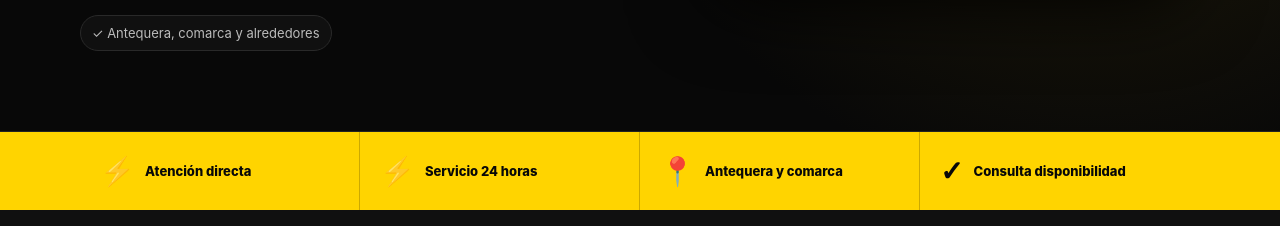
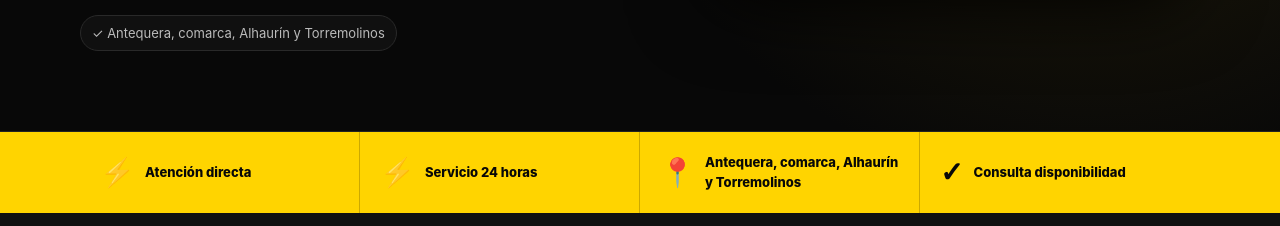
Before and after one commit to enriquefernandezquintana-tech/efe-electricista, a plain HTML site: page index.html in a window 1280 px wide. Shown: the part 726-952 px from the top of the page. Drawn offline with Linux system fonts and the light colour scheme.

Commit message:
Actualizar zonas visibles de la portada

```diff
--- a/index.html
+++ b/index.html
@@ -16,8 +16,8 @@
 <body>
 <header class="header"><div class="container nav"><a class="brand" href="#inicio" aria-label="Enrique Fernández Electricista, inicio"><span class="brand-mark">E<span>⚡</span>E</span><span class="brand-text"><strong>ENRIQUE FERNÁNDEZ</strong><small>ELECTRICISTA</small></span></a><button class="menu" aria-label="Abrir menú" aria-expanded="false">☰</button><nav class="links" aria-label="Navegación principal"><a href="#servicios">Servicios</a><a href="averias-electricas.html">Averías</a><a href="zonas-de-servicio.html">Zonas</a><a href="index.html#zonas">Localidades</a><a href="#opiniones">Google</a><a href="#contacto">Contacto</a></nav><a class="nav-call" href="tel:+34605403984">📞 Llamar</a></div></header>
 <main id="inicio">
-<section class="hero"><div class="container hero-grid"><div class="hero-copy"><div class="eyebrow">⚡ ELECTRICISTA 24 HORAS · ANTEQUERA Y COMARCA · ALHAURÍN · TORREMOLINOS</div><h1>Electricidad<br><span>sin complicaciones.</span></h1><p class="lead">Averías, instalaciones, cuadros eléctricos, iluminación y mantenimiento. <strong>Servicio 24 horas</strong> y atención directa con Enrique.</p><div class="hero-actions"><a class="btn primary" href="tel:+34605403984">📞 605 403 984</a><a class="btn whatsapp" target="_blank" rel="noopener" href="https://wa.me/34605403984?text=Hola%20Enrique,%20necesito%20un%20servicio%20de%20electricidad.">💬 WhatsApp</a></div><div class="trust-row"><span>✓ Atención directa</span><span>✓ Servicio 24 horas</span><span>✓ Antequera, comarca y alrededores</span></div></div><div class="hero-visual" aria-hidden="true"><div class="visual-card"><div class="bolt">⚡</div><div class="panel"><div class="panel-top">CUADRO ELÉCTRICO</div><div class="breakers"><i></i><i></i><i></i><i></i><i></i><i></i><i></i><i></i></div><div class="wires"><b></b><b></b><b></b><b></b><b></b></div></div><div class="available"><strong>24H</strong><small>ATENCIÓN</small></div></div></div></div></section>
-<section class="stats"><div class="container stats-grid"><div><strong>⚡</strong><span>Atención directa</span></div><div><strong>⚡</strong><span>Servicio 24 horas</span></div><div><strong>📍</strong><span>Antequera y comarca</span></div><div><strong>✓</strong><span>Consulta disponibilidad</span></div></div></section>
+<section class="hero"><div class="container hero-grid"><div class="hero-copy"><div class="eyebrow">⚡ ELECTRICISTA 24 HORAS · ANTEQUERA Y COMARCA · ALHAURÍN · TORREMOLINOS</div><h1>Electricidad<br><span>sin complicaciones.</span></h1><p class="lead">Averías, instalaciones, cuadros eléctricos, iluminación y mantenimiento. <strong>Servicio 24 horas</strong> y atención directa con Enrique.</p><div class="hero-actions"><a class="btn primary" href="tel:+34605403984">📞 605 403 984</a><a class="btn whatsapp" target="_blank" rel="noopener" href="https://wa.me/34605403984?text=Hola%20Enrique,%20necesito%20un%20servicio%20de%20electricidad.">💬 WhatsApp</a></div><div class="trust-row"><span>✓ Atención directa</span><span>✓ Servicio 24 horas</span><span>✓ Antequera, comarca, Alhaurín y Torremolinos</span></div></div><div class="hero-visual" aria-hidden="true"><div class="visual-card"><div class="bolt">⚡</div><div class="panel"><div class="panel-top">CUADRO ELÉCTRICO</div><div class="breakers"><i></i><i></i><i></i><i></i><i></i><i></i><i></i><i></i></div><div class="wires"><b></b><b></b><b></b><b></b><b></b></div></div><div class="available"><strong>24H</strong><small>ATENCIÓN</small></div></div></div></div></section>
+<section class="stats"><div class="container stats-grid"><div><strong>⚡</strong><span>Atención directa</span></div><div><strong>⚡</strong><span>Servicio 24 horas</span></div><div><strong>📍</strong><span>Antequera, comarca, Alhaurín y Torremolinos</span></div><div><strong>✓</strong><span>Consulta disponibilidad</span></div></div></section>
 <section id="zonas" class="section zones"><div class="container"><div class="section-head"><div class="eyebrow">ZONA DE SERVICIO</div><h2>Antequera y comarca, Alhaurín y Torremolinos</h2><p>Servicio eléctrico en Antequera y localidades de la comarca, además de Alhaurín de la Torre, Alhaurín el Grande y Torremolinos. Consulta disponibilidad y distancia.</p></div><div class="cards"><a class="card" href="electricista-antequera.html"><div class="icon">📍</div><h3>Electricista en Antequera</h3><p>Averías, instalaciones, cuadros, iluminación y servicio 24 horas.</p><strong>Ver zona →</strong></a><a class="card" href="electricista-alhaurin-de-la-torre.html"><div class="icon">📍</div><h3>Electricista en Alhaurín de la Torre</h3><p>Averías, instalaciones, cuadros, iluminación y servicio 24 horas.</p><strong>Ver zona →</strong></a><a class="card" href="electricista-alhaurin-el-grande.html"><div class="icon">📍</div><h3>Electricista en Alhaurín el Grande</h3><p>Averías, instalaciones, cuadros, iluminación y servicio 24 horas.</p><strong>Ver zona →</strong></a><a class="card" href="electricista-torremolinos.html"><div class="icon">📍</div><h3>Electricista en Torremolinos</h3><p>Averías, instalaciones, cuadros, iluminación y servicio 24 horas.</p><strong>Ver zona →</strong></a></div><a class="map-link" href="zonas-de-servicio.html">📍 Ver todas las zonas de servicio →</a></div></section>
 </main>
 <script src="script.js"></script>
```
